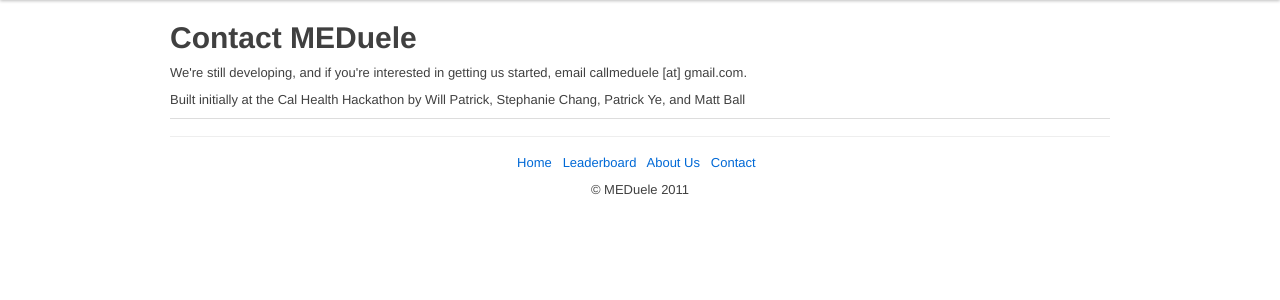
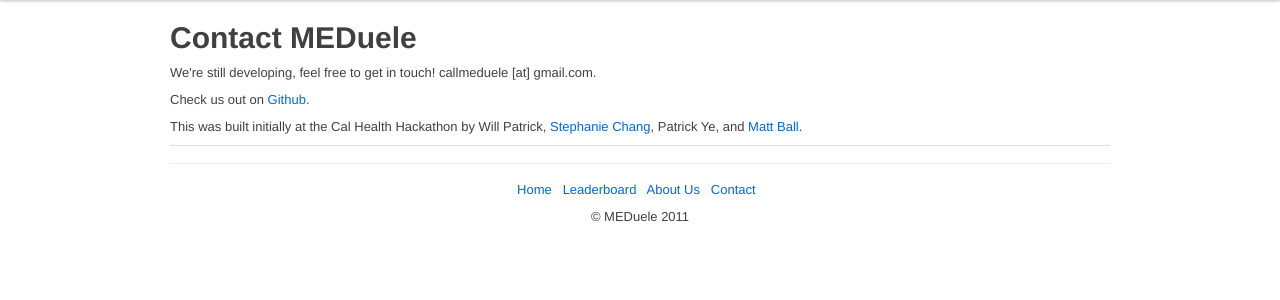
Before and after one commit to yosemitebandit/meduele, a Python web app: template serve/templates/contact.html in a window 1280 px wide. Shown: the part 40-340 px from the top of the page. Run offline with Jinja, Linux system fonts and the light colour scheme; the template is opened without the code that fills it, so the values that code supplies are empty.

Commit message:
improvements to the contact page

```diff
--- a/serve/templates/contact.html
+++ b/serve/templates/contact.html
@@ -3,8 +3,9 @@
 {% block body %}
 <div class="page-header" style="font-weight:normal">
     <h1>Contact MEDuele</h1>
-    <p>We're still developing, and if you're interested in getting us started, email callmeduele [at] gmail.com.</p>
-
-    <p>Built initially at the Cal Health Hackathon by Will Patrick, Stephanie Chang, Patrick Ye, and Matt Ball</p>
+    <p>We're still developing, feel free to get in touch!  callmeduele [at] gmail.com.</p>
+    <p>Check us out on <a href='https://github.com/yosemitebandit/meduele'>Github</a>.
+    <p>This was built initially at the Cal Health Hackathon by Will Patrick, <a href='http://www.stchangg.com'>Stephanie
+      Chang</a>, Patrick Ye, and <a href='http://yosemitebandit.com'>Matt Ball</a>.</p>
 </div>
 {% endblock %}
```
